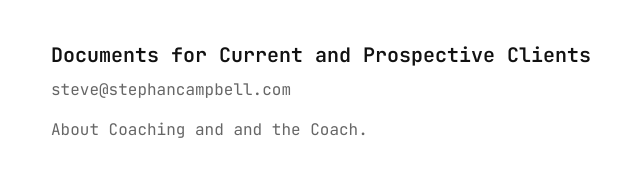
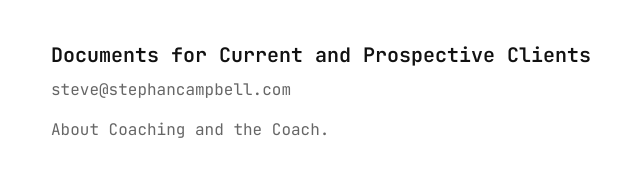
Before and after one commit to stephancampbell/stephancampbell.github.io, a plain HTML site: page index.html in a window 1280 px wide. Shown: the top 179 px of the page, 229-869 px from the left. Drawn offline with Linux system fonts and the light colour scheme.

Commit message:
Fix typo in paragraph about coaching

```diff
--- a/index.html
+++ b/index.html
@@ -38,7 +38,7 @@
     <nav>
       <span>steve@stephancampbell.com</span>
     </nav>
-    <p class="muted">About Coaching and and the Coach.</p>
+    <p class="muted">About Coaching and the Coach.</p>
   </header>
 
   <section>
```
